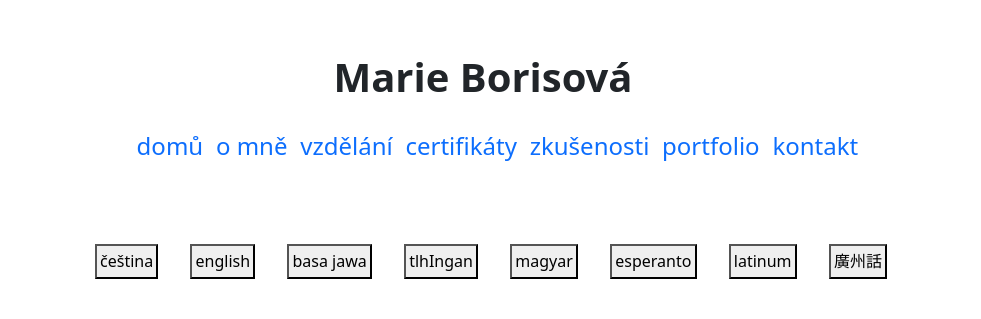
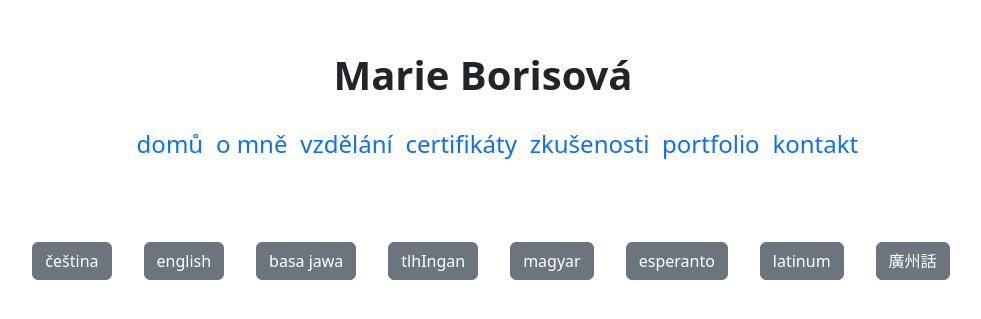
Before and after one commit to maru-bor/personal_web, a React (Vite) app: page / in a window 1280 px wide. Shown: the part 239-558 px from the top of the page, without its empty margins (157-1138 px from the left). Built offline with nearby package versions, Linux system fonts and the light colour scheme.

Commit message:
changed button styles

```diff
--- a/src/App.tsx
+++ b/src/App.tsx
@@ -34,14 +34,14 @@ function App() {
         </BrowserRouter>
 
         <div id="lang-btn">
-            <button onClick={() => changeLang("cs")}> čeština </button>
-            <button onClick={() => changeLang("en")}> english </button>
-            <button onClick={() => changeLang("jv")}> basa jawa </button>
-            <button onClick={() => changeLang("tlh")}> tlhIngan </button>
-            <button onClick={() => changeLang("hu")}> magyar </button>
-            <button onClick={() => changeLang("eo")}> esperanto </button>
-            <button onClick={() => changeLang("lat")}> latinum </button>
-            <button onClick={() => changeLang("yue")}> 廣州話 </button>
+            <button className="btn btn-secondary" onClick={() => changeLang("cs")}> čeština </button>
+            <button className="btn btn-secondary" onClick={() => changeLang("en")}> english </button>
+            <button className="btn btn-secondary" onClick={() => changeLang("jv")}> basa jawa </button>
+            <button className="btn btn-secondary" onClick={() => changeLang("tlh")}> tlhIngan </button>
+            <button className="btn btn-secondary" onClick={() => changeLang("hu")}> magyar </button>
+            <button className="btn btn-secondary" onClick={() => changeLang("eo")}> esperanto </button>
+            <button className="btn btn-secondary" onClick={() => changeLang("lat")}> latinum </button>
+            <button className="btn btn-secondary" onClick={() => changeLang("yue")}> 廣州話 </button>
         </div>
 
     </>
```
